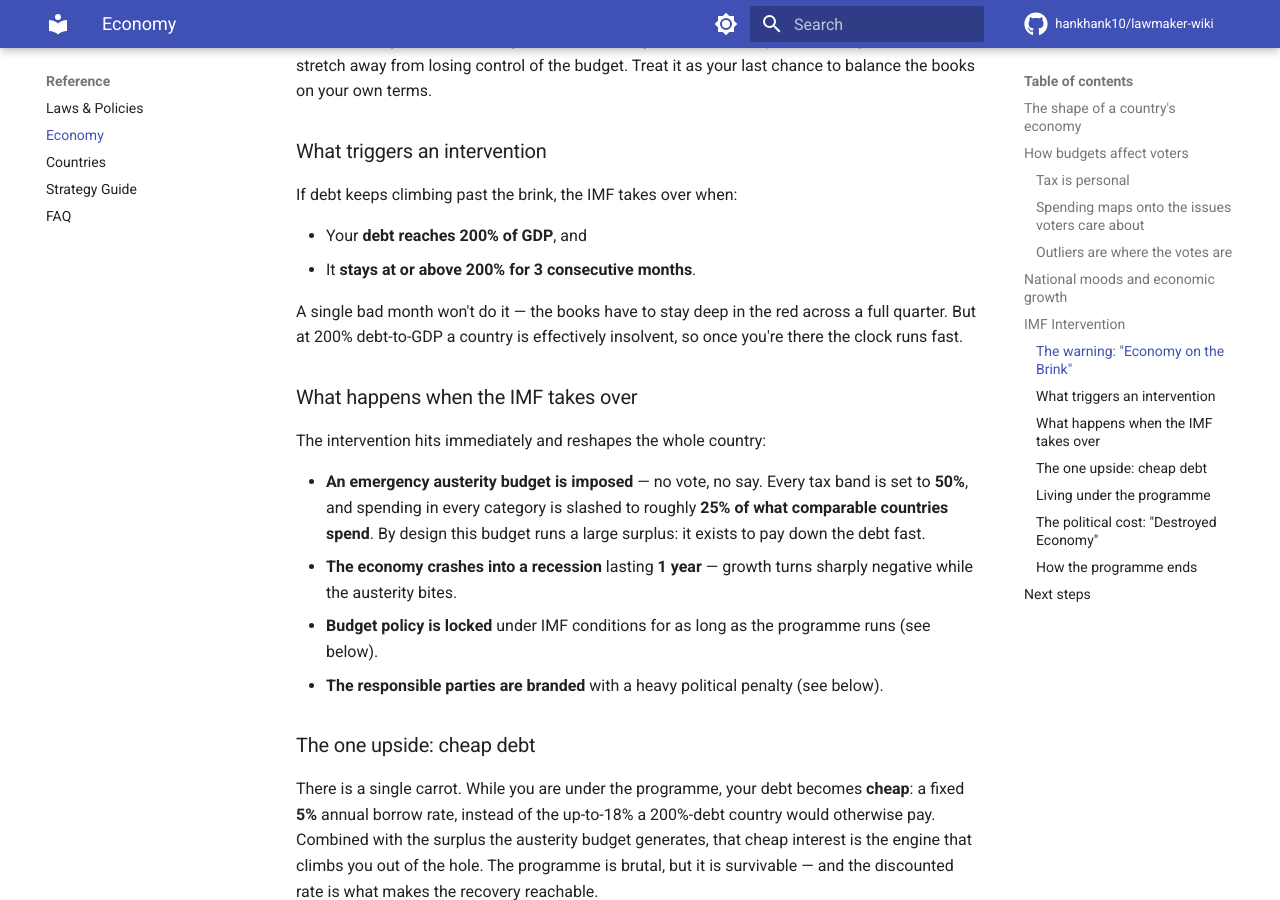
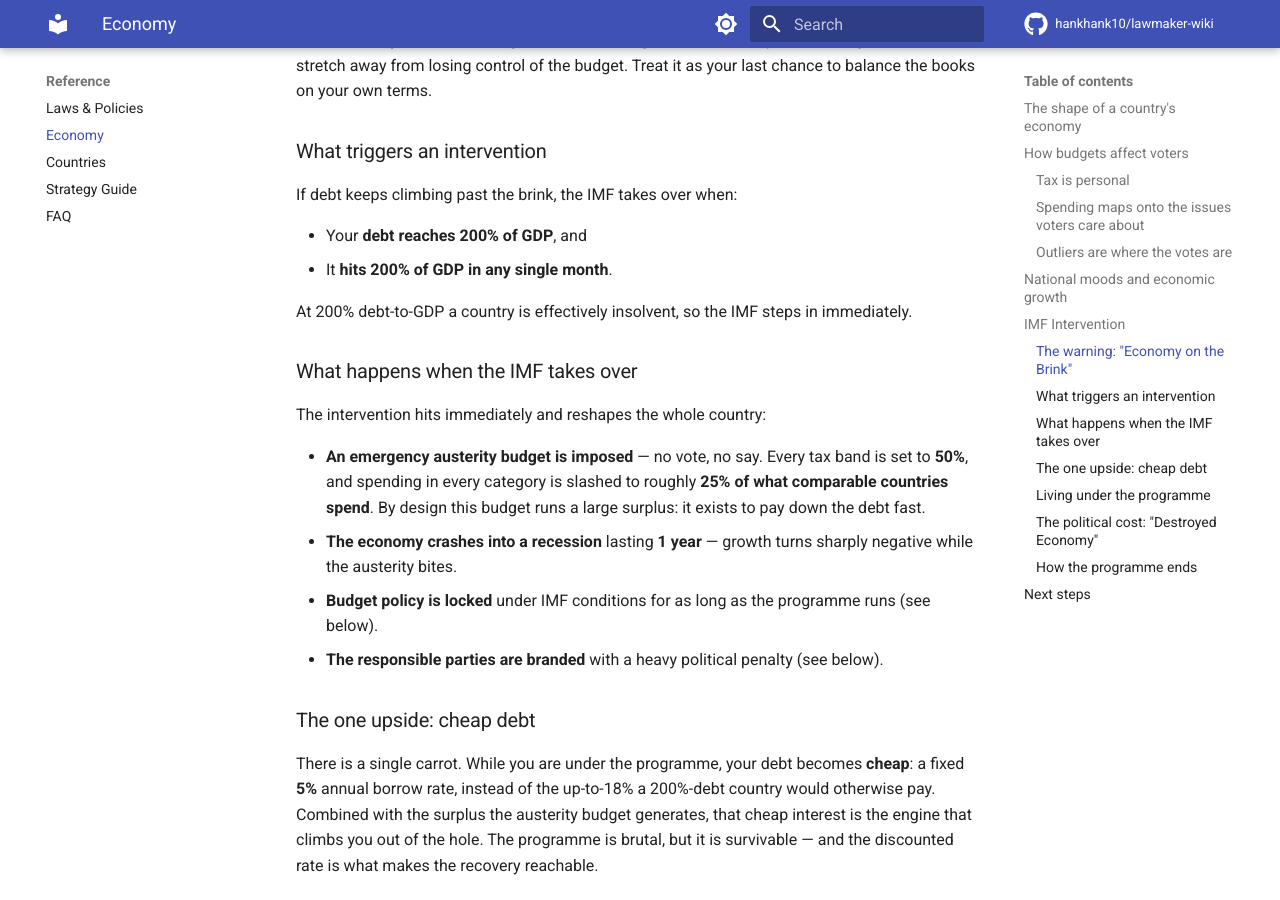
Before and after one commit to hankhank10/lawmaker-wiki, an MkDocs documentation site: the page built from docs/gameplay/economy.md, in a window 1280 px wide and 900 px high, scrolled down 3026 px. Built offline with MkDocs 1.6.1 and Material for MkDocs 9.7.7, drawn with Linux system fonts in a browser that asks for light colours; comment, search, counter and statistics services are not loaded.

Commit message:
📝 Sync from private repo
Auto-synced from hankhank10/lawmaker/game-manual

```diff
--- a/docs/gameplay/economy.md
+++ b/docs/gameplay/economy.md
@@ -76,9 +76,9 @@ Before the IMF gets involved, you get a clear warning. Once your **debt reaches
 If debt keeps climbing past the brink, the IMF takes over when:
 
 - Your **debt reaches 200% of GDP**, and
-- It **stays at or above 200% for 3 consecutive months**.
+- It **hits 200% of GDP in any single month**.
 
-A single bad month won't do it — the books have to stay deep in the red across a full quarter. But at 200% debt-to-GDP a country is effectively insolvent, so once you're there the clock runs fast.
+At 200% debt-to-GDP a country is effectively insolvent, so the IMF steps in immediately.
 
 ### What happens when the IMF takes over
 
```
